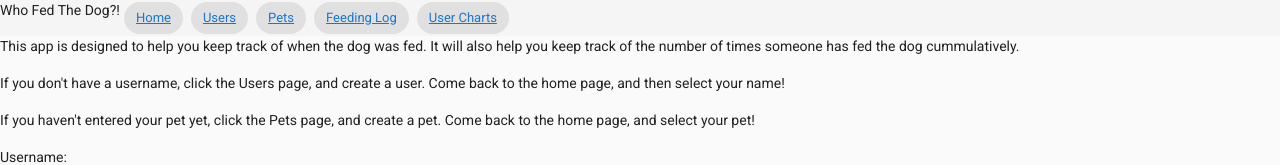
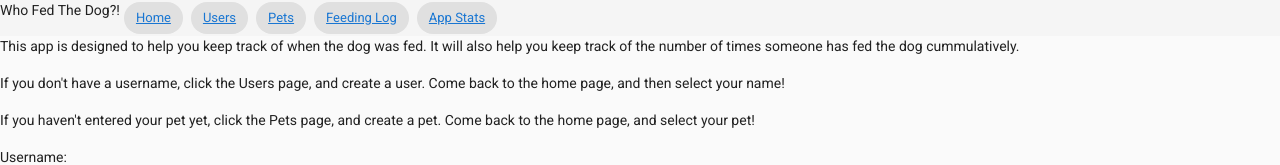
Before and after one commit to yhtomitim/who-fed-the-dog-client, a Vue app in the folder who-fed-the-dog/: page / in a window 1280 px wide. Shown: the top 165 px of the page. Built offline with nearby package versions, Linux system fonts and the light colour scheme; no server answers.

Commit message:
change router-link to

```diff
--- a/who-fed-the-dog/src/components/Header.vue
+++ b/who-fed-the-dog/src/components/Header.vue
@@ -16,7 +16,7 @@
         <router-link to="/log">Feeding Log</router-link>
       </v-chip>
        <v-chip>
-        <router-link to="/chart">User Charts</router-link>
+        <router-link to="/chart">App Stats</router-link>
       </v-chip>
     </nav>
     </v-footer>
--- a/who-fed-the-dog/src/router/index.js
+++ b/who-fed-the-dog/src/router/index.js
@@ -4,7 +4,7 @@ import Index from '@/views/Index'
 import Users from '@/views/Users'
 import Pets from '@/views/Pets'
 import Log from '@/views/Log'
-import Chart from '@/views/FeedChart'
+import Chart from '@/views/AppStats'
 
 Vue.use(Router)
 
```
